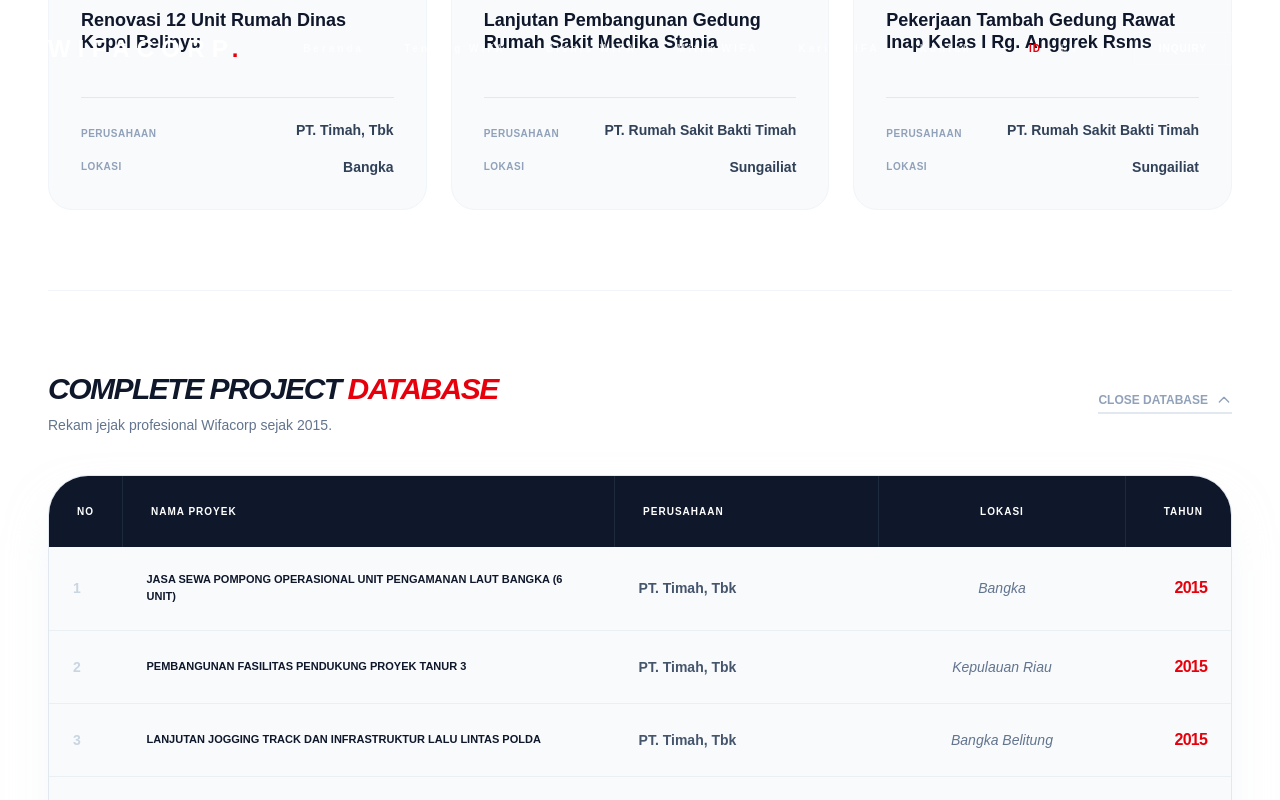
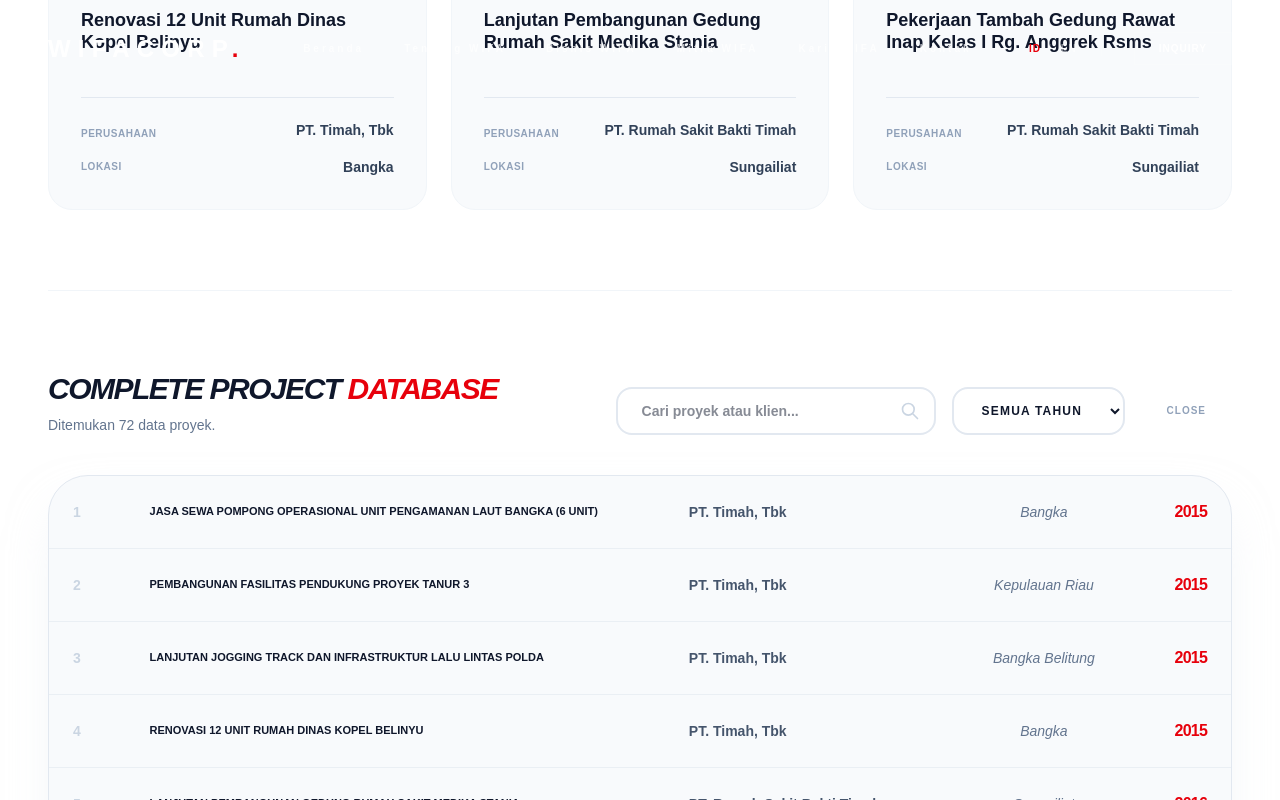
Before and after one commit to cRuu-sh/project-wifacorp, a Next.js app: page /work in a window 1280 px wide. Both pictures are taken after a click on the button "VIEW FULL PROJECT DATABASE". Shown: the part 1100-1900 px from the top of the page. Built offline with nearby package versions, Linux system fonts and the light colour scheme.

Commit message:
feat: implement smart project database with search, year filter, and pagination

```diff
--- a/app/work/page.tsx
+++ b/app/work/page.tsx
@@ -1,6 +1,6 @@
 'use client'
 
-import { useState } from 'react'
+import { useState, useMemo, useEffect } from 'react'
 import { useTranslations } from 'next-intl'
 import Navbar from '@/components/navbar'
 import Footer from '@/components/footer'
@@ -10,7 +10,42 @@
 
 export default function WorkHistory() {
     const t = useTranslations('Work');
+
+    // --- 1. DEKLARASI STATE DULU (Ini fondasi) ---
     const [showAll, setShowAll] = useState(false);
+    const [currentPage, setCurrentPage] = useState(1);
+    const [searchTerm, setSearchTerm] = useState("");
+    const [selectedYear, setSelectedYear] = useState("All");
+    const itemsPerPage = 10;
+
+    // --- 2. LOGIC FILTER (Supaya filteredProjects tercipta) ---
+    const availableYears = useMemo(() => {
+        const years = allProjectsData.map(p => p.year);
+        return ["All", ...Array.from(new Set(years))].sort((a, b) => b.localeCompare(a));
+    }, []);
+
+    const filteredProjects = useMemo(() => {
+        return allProjectsData.filter(project => {
+            const matchesSearch =
+                project.title.toLowerCase().includes(searchTerm.toLowerCase()) ||
+                project.company.toLowerCase().includes(searchTerm.toLowerCase());
+
+            const matchesYear = selectedYear === "All" || project.year === selectedYear;
+
+            return matchesSearch && matchesYear;
+        });
+    }, [searchTerm, selectedYear]);
+
+    // --- 3. LOGIC PAGINATION (Bisa jalan karena filteredProjects sudah ada) ---
+    const totalPages = Math.ceil(filteredProjects.length / itemsPerPage);
+    const indexOfLastItem = currentPage * itemsPerPage;
+    const indexOfFirstItem = indexOfLastItem - itemsPerPage;
+    const currentItems = filteredProjects.slice(indexOfFirstItem, indexOfLastItem);
+
+    // --- 4. EFFECT & DATA LAIN ---
+    useEffect(() => {
+        setCurrentPage(1);
+    }, [searchTerm, selectedYear]);
 
     const featuredProjects = [
         {
@@ -139,60 +174,113 @@
 
                             {showAll && (
                                 <div className="animate-in fade-in slide-in-from-top-10 duration-700 text-left">
-                                    <div className="flex flex-col md:flex-row justify-between items-start md:items-center mb-10 gap-4">
+                                    {/* HEADER & CONTROLS */}
+                                    <div className="flex flex-col lg:flex-row justify-between items-start lg:items-end mb-10 gap-6">
                                         <div>
                                             <h2 className="text-3xl font-black text-slate-900 uppercase italic tracking-tighter">
                                                 Complete Project <span className="text-red-600">Database</span>
                                             </h2>
-                                            <p className="text-slate-500 mt-2 text-sm font-medium">Rekam jejak profesional Wifacorp sejak 2015.</p>
+                                            <p className="text-slate-500 mt-2 text-sm font-medium">Ditemukan {filteredProjects.length} data proyek.</p>
                                         </div>
-                                        <button
-                                            onClick={() => setShowAll(false)}
-                                            className="group flex items-center gap-2 text-slate-400 hover:text-red-600 font-bold uppercase text-xs border-b-2 border-slate-200 hover:border-red-600 transition-all shrink-0 pb-1"
+
+                                        {/* SEARCH & FILTER BOX */}
+                                        <div className="flex flex-col md:flex-row gap-4 w-full lg:w-auto">
+                                            {/* Search Input */}
+                                            <div className="relative group">
+                                                <input
+                                                    type="text"
+                                                    placeholder="Cari proyek atau klien..."
+                                                    value={searchTerm}
+                                                    onChange={(e) => setSearchTerm(e.target.value)}
+                                                    className="w-full md:w-80 px-6 py-3 bg-white border-2 border-slate-200 rounded-2xl focus:border-red-600 outline-none transition-all font-bold text-sm"
+                                                />
+                                                <div className="absolute right-4 top-3.5 text-slate-300 group-focus-within:text-red-600">
+                                                    <svg className="w-5 h-5" fill="none" stroke="currentColor" viewBox="0 0 24 24"><path strokeLinecap="round" strokeLinejoin="round" strokeWidth="2" d="M21 21l-6-6m2-5a7 7 0 11-14 0 7 7 0 0114 0z" /></svg>
+                                                </div>
+                                            </div>
+
+                                            {/* Year Filter */}
+                                            <select
+                                                value={selectedYear}
+                                                onChange={(e) => setSelectedYear(e.target.value)}
+                                                className="px-6 py-3 bg-white border-2 border-slate-200 rounded-2xl focus:border-red-600 outline-none transition-all font-black text-xs uppercase tracking-widest cursor-pointer"
                                             >
-                                            <span>Close Database</span>
-                                            <svg className="w-4 h-4" fill="none" stroke="currentColor" viewBox="0 0 24 24"><path strokeLinecap="round" strokeLinejoin="round" strokeWidth="2" d="M5 15l7-7 7 7" /></svg>
+                                                {availableYears.map(year => (
+                                                    <option key={year} value={year}>{year === "All" ? "SEMUA TAHUN" : `TAHUN ${year}`}</option>
+                                                ))}
+                                            </select>
+
+                                            <button onClick={() => setShowAll(false)} className="px-6 py-3 text-slate-400 hover:text-red-600 font-bold uppercase text-[10px] tracking-widest border-2 border-transparent hover:border-red-600 rounded-2xl transition-all">
+                                                Close
                                             </button>
                                         </div>
+                                    </div>
 
+                                    {/* TABEL (Pake data filteredProjects) */}
                                     <div className="overflow-x-auto rounded-[2.5rem] border border-slate-200 bg-slate-50 shadow-2xl shadow-slate-200/50">
                                         <table className="w-full text-left border-collapse min-w-[1000px]">
-                                            <thead>
-                                                <tr className="bg-slate-900 text-white">
-                                                    <th className="p-7 text-[10px] uppercase font-black tracking-widest border-r border-slate-800 w-16">No</th>
-                                                    <th className="p-7 text-[10px] uppercase font-black tracking-widest border-r border-slate-800">Nama Proyek</th>
-                                                    <th className="p-7 text-[10px] uppercase font-black tracking-widest border-r border-slate-800">Perusahaan</th>
-                                                    <th className="p-7 text-[10px] uppercase font-black tracking-widest border-r border-slate-800 text-center">Lokasi</th>
-                                                    <th className="p-7 text-[10px] uppercase font-black tracking-widest text-right">Tahun</th>
-                                                </tr>
-                                            </thead>
+                                            {/* ... existing thread ... */}
                                             <tbody className="text-sm">
-                                                {allProjectsData.map((project, idx) => (
+                                                {currentItems.length > 0 ? (
+                                                    currentItems.map((project, idx) => (
                                                         <tr key={idx} className="border-b border-slate-200/60 hover:bg-white transition-all group">
-                                                        <td className="p-6 font-bold text-slate-300 group-hover:text-red-600 transition-colors">{idx + 1}</td>
+                                                            <td className="p-6 font-bold text-slate-300 group-hover:text-red-600">
+                                                                {indexOfFirstItem + idx + 1}
+                                                            </td>
                                                             <td className="p-6 font-black text-slate-900 uppercase text-[11px] leading-relaxed max-w-md">
                                                                 {project.title}
                                                             </td>
-                                                        <td className="p-6 text-slate-600 font-bold">
-                                                            {project.company}
-                                                        </td>
-                                                        <td className="p-6 text-slate-500 font-medium italic text-center">
-                                                            {project.location}
-                                                        </td>
-                                                        <td className="p-6 text-right font-black text-red-600 tracking-tighter text-base">
-                                                            {project.year}
+                                                            <td className="p-6 text-slate-600 font-bold">{project.company}</td>
+                                                            <td className="p-6 text-slate-500 font-medium italic text-center">{project.location}</td>
+                                                            <td className="p-6 text-right font-black text-red-600 tracking-tighter text-base">{project.year}</td>
+                                                        </tr>
+                                                    ))
+                                                ) : (
+                                                    <tr>
+                                                        <td colSpan={5} className="p-20 text-center text-slate-400 uppercase font-black">
+                                                            Data Gak Ada Bray...
                                                         </td>
                                                     </tr>
-                                                ))}
+                                                )}
                                             </tbody>
                                         </table>
                                     </div>
 
-                                    <div className="mt-8 flex items-center justify-center gap-3 text-slate-400 text-[10px] font-bold uppercase tracking-[0.2em]">
-                                        <div className="h-px w-10 bg-slate-200"></div>
-                                        <span>End of Records</span>
-                                        <div className="h-px w-10 bg-slate-200"></div>
+                                    {/* PAGINATION CONTROLS */}
+                                    {filteredProjects.length > itemsPerPage && (
+                                        <div className="mt-8 flex items-center justify-center gap-2">
+                                            <button
+                                                disabled={currentPage === 1}
+                                                onClick={() => setCurrentPage(prev => prev - 1)}
+                                                className="p-3 rounded-xl border border-slate-200 hover:bg-red-600 hover:text-white disabled:opacity-30 transition-all"
+                                            >
+                                                <svg className="w-5 h-5" fill="none" stroke="currentColor" viewBox="0 0 24 24"><path strokeLinecap="round" strokeLinejoin="round" strokeWidth="2" d="M15 19l-7-7 7-7" /></svg>
+                                            </button>
+
+                                            <div className="flex gap-2">
+                                                {[...Array(totalPages)].map((_, i) => (
+                                                    <button
+                                                        key={i}
+                                                        onClick={() => setCurrentPage(i + 1)}
+                                                        className={`w-10 h-10 rounded-xl font-bold text-xs transition-all ${currentPage === i + 1
+                                                            ? 'bg-red-600 text-white shadow-lg shadow-red-600/20'
+                                                            : 'bg-white border border-slate-200 text-slate-400 hover:border-red-600'
+                                                            }`}
+                                                    >
+                                                        {i + 1}
+                                                    </button>
+                                                ))}
                                             </div>
+
+                                            <button
+                                                disabled={currentPage === totalPages}
+                                                onClick={() => setCurrentPage(prev => prev + 1)}
+                                                className="p-3 rounded-xl border border-slate-200 hover:bg-red-600 hover:text-white disabled:opacity-30 transition-all"
+                                            >
+                                                <svg className="w-5 h-5" fill="none" stroke="currentColor" viewBox="0 0 24 24"><path strokeLinecap="round" strokeLinejoin="round" strokeWidth="2" d="M9 5l7 7-7 7" /></svg>
+                                            </button>
+                                        </div>
+                                    )}
                                 </div>
                             )}
                         </div>
```
Lines whose indentation alone changed are shown as unchanged.
